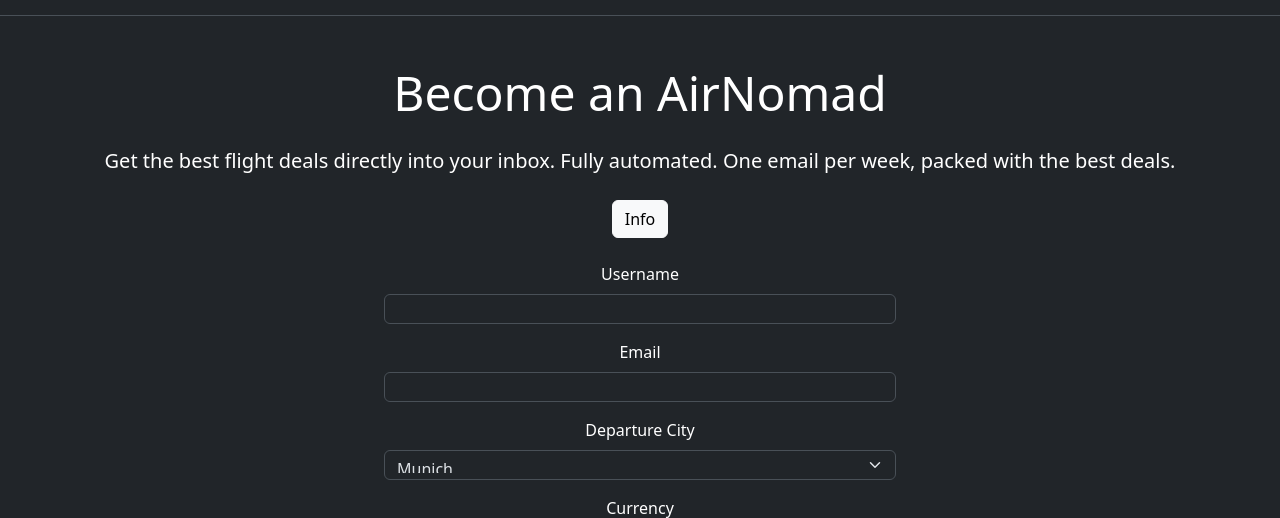
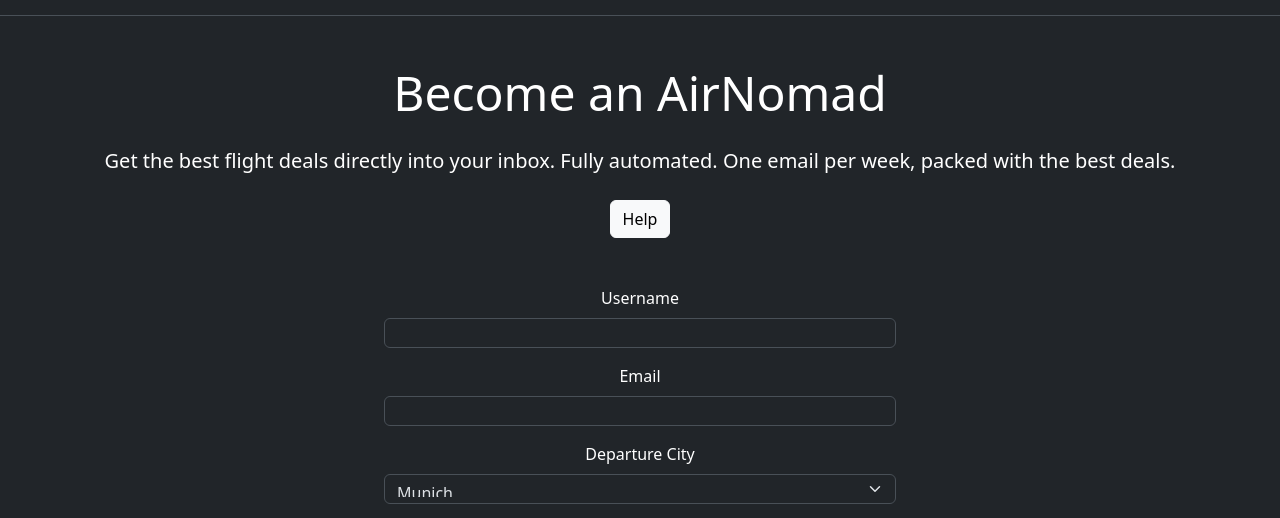
Before and after one commit to timonrieger/Project-Hub, a Flask app: page /air-nomad-society in a window 1280 px wide. Shown: the part 57-575 px from the top of the page. Run offline with Flask 3, Linux system fonts and the light colour scheme; some libraries are stand-ins or nearby versions.

Commit message:
change modal name and styling

```diff
--- a/templates/AirNomad.html
+++ b/templates/AirNomad.html
@@ -8,11 +8,11 @@
     <h2 class="display-5">Become an AirNomad</h2>
     <p class="lead my-4">Get the best flight deals directly into your inbox. Fully automated. One email per week, packed with the best deals.</p>
     <!-- Button trigger modal -->
-    <button type="button" class="btn btn-light mb-4" data-bs-toggle="modal" data-bs-target="#exampleModal">
-      Info
+    <button type="button" class="btn btn-light mb-5" data-bs-toggle="modal" data-bs-target="#helpModal">
+      Help
     </button>
     <!-- Modal -->
-    <div class="modal fade" id="exampleModal" tabindex="-1" aria-labelledby="exampleModalLabel" aria-hidden="true">
+    <div class="modal fade" id="helpModal" tabindex="-1" aria-labelledby="exampleModalLabel" aria-hidden="true">
       <div class="modal-dialog modal-dialog-centered">
         <div class="modal-content">
           <div class="modal-header">
```
